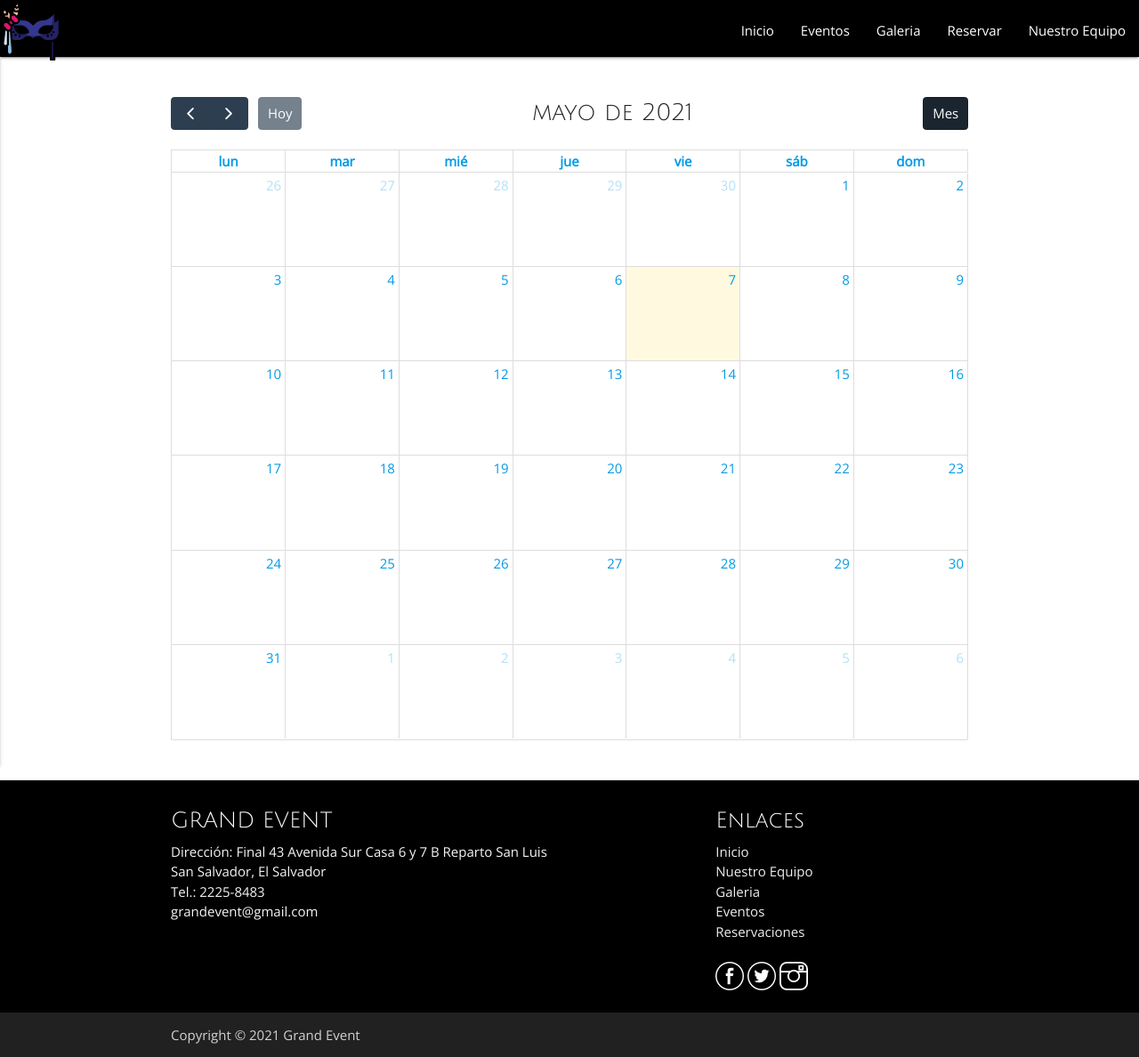
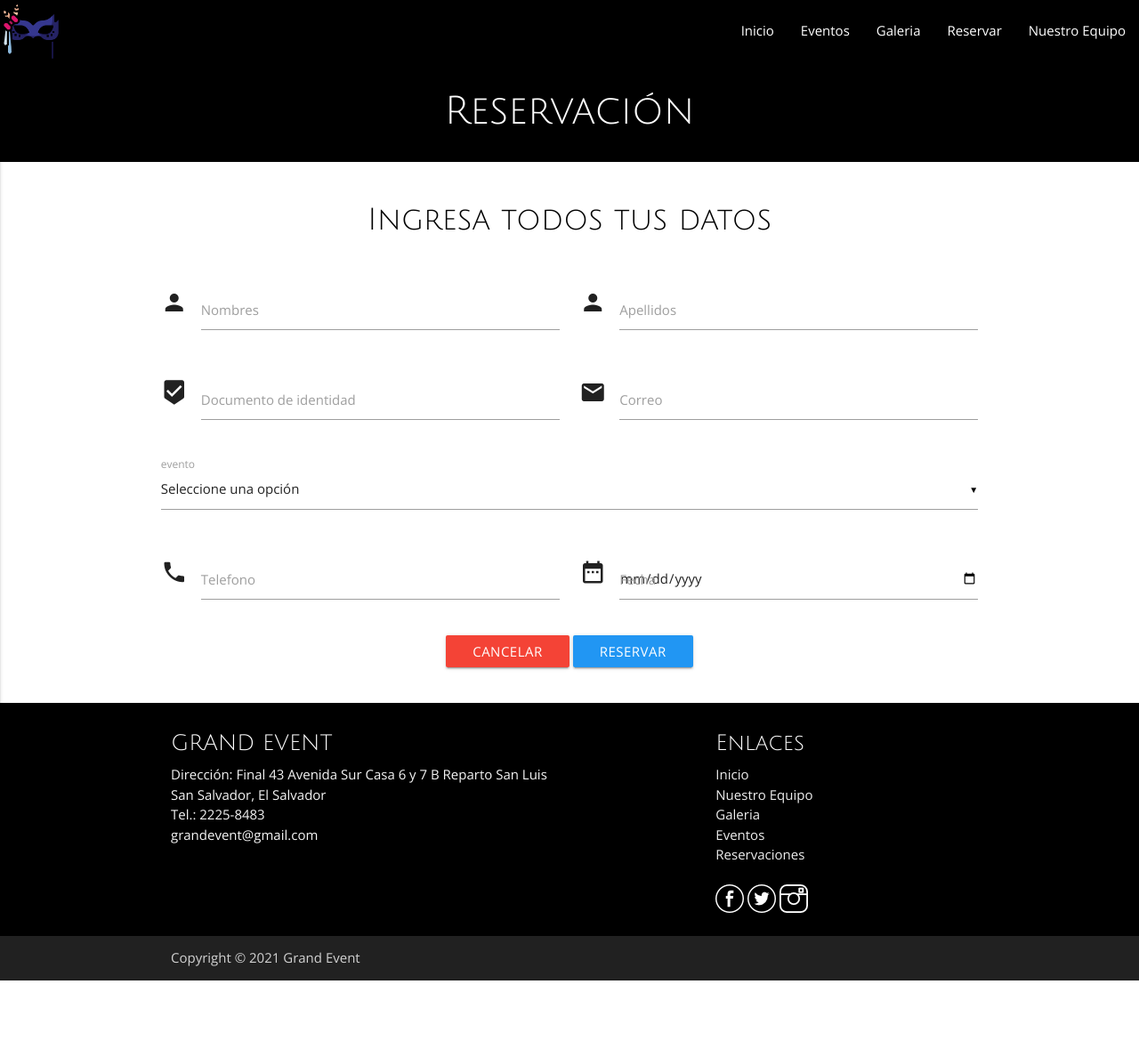
Before and after one commit to fer234/LIS-Sistema-Eventos, a PHP site: page /public/reserva.php in a window 1280 px wide. Shown: the whole page at 89% size. After the commit the page ends 1102 px from the top, so only its background shows below. Run offline with PHP 8.4, Linux system fonts and the light colour scheme; tables that the repository leaves empty or names only in its code hold one stand-in row (values such as "Sample post"); lists and menus that the app fills with data are empty; some libraries are stand-ins or nearby versions.

Commit message:
Ya se pueden hacer reservas desde el sitio publico

```diff
--- /dev/null
+++ b/public/lib/page.php
@@ -0,0 +1,92 @@
+<?php
+class Page
+{
+    // Con esta funcion, podemos cargar los comboBox con informacion de la base de datos
+	public static function setCombo($label, $name, $value, $query)
+	{
+		// $data tendra la infromacion de la base de datos, por eso llamamos a la clase Database
+		// y obtenemos sus registros
+		$data = Database::getRows($query, null);
+		// definimos la estructura de los combobox, ya que aqui en HTML se llaman select
+		// el nombre se recibe como paramtro al igual que el valor, todo de la base de datos
+		print("<select name='$name' required>");
+		// verificamos que la info que solicitamos exista
+		if($data != null)
+		{
+			// el valor del combo no tendra ningun valor seleccionado
+			if($value == null)
+			{
+				// por lo tanto le ponemos este mensaje para que se vea bien
+				print("<option value='' disabled selected>Seleccione una opción</option>");
+			}
+			// recorremos nuestros datos uno por uno
+			foreach($data as $row)
+			{
+				// aqui configuramos el combo para que el usuario pueda elegir que quiera
+				if(isset($_POST[$name]) == $row[0] || $value == $row[0])
+				{
+					print("<option value='$row[0]' selected>$row[1]</option>");
+				}
+				else
+				{
+					print("<option value='$row[0]'>$row[1]</option>");
+				}
+			}
+		}
+		else
+		{
+			// si la tabla esta vacia nos aparecera este mensaje
+			print("<option value='' disabled selected>No hay registros</option>");
+		}
+		// colocamos el funal del combo y un label para indicar que se va a seleccionar
+		print("
+			</select>
+			<label>$label</label>
+		");
+	}
+
+	// Con esta funcion hacemos nuestros mensajes personalizados gracias a sweetalert
+	// recibimos el tipo de error, un mensaje predeterminado y el lugar donde estamos (url)
+	public static function showMessage($type, $message, $url)
+	{
+		// los errores en php tienden a tener muchos caracteres especiales
+		// addslashes los quita y coloca nuestro texto entre /
+		$text = addslashes($message);
+		// tendremos varios tipos de alertas, de advertencia, de confirmacion, error, etc
+		switch($type)
+		{
+			// usamos un case porque era la opcion mas ordenada y segura
+			// le colocamos un titulo y un icono a la alerta
+			case 1:
+				$title = "Éxito";
+				$icon = "success";
+				break;
+			case 2:
+				$title = "Error";
+				$icon = "error";
+				break;
+			case 3:
+				$title = "Advertencia";
+				$icon = "warning";
+				break;
+			case 4:
+				$title = "Aviso";
+				$icon = "info";
+		}
+		// si pasamos este if, es porque nos logueamos
+		if($url != null)
+		{
+			// usamos javascript para armar nustra alerta, le colocamos el mensaje de que nos dio, el icono, un boton para cerrar la alerta
+			// la alerta solo se quitara al dar clic en el boton aceptar
+			print("<script>swal({title: '$title', text: '$text', type: '$icon', confirmButtonText: 'Aceptar', allowOutsideClick: false, allowEscapeKey: false}).then(function(){location.href = '$url'})</script>");
+		}
+		// si no pasamos el if es porque estamos en el login
+		else
+		{
+			// usamos javascript para armar nustra alerta, le colocamos el mensaje de que nos dio, el icono, un boton para cerrar la alerta
+			// la alerta solo se quitara al dar clic en el boton aceptar
+			print("<script>swal({title: '$title', text: '$text', type: '$icon', confirmButtonText: 'Aceptar', allowOutsideClick: false, allowEscapeKey: false})</script>");
+		}
+	}
+}
+?>
--- a/public/reserva.php
+++ b/public/reserva.php
@@ -5,102 +5,200 @@ include("../master/navbar.php");
 <html>
 <head>
 <meta charset="utf-8"/><!-- tipo de escritura para que acepte caracteres especiales -->
-<!-- Full calendar -->
-<link rel="stylesheet" href="https://cdn.jsdelivr.net/npm/fullcalendar@5.6.0/main.css">
-<script src="https://cdn.jsdelivr.net/npm/fullcalendar@5.6.0/main.min.js"></script>
-<script src="https://cdn.jsdelivr.net/npm/fullcalendar@5.6.0/locales-all.js"></script>
 <title> Reservas | 2021 </title>
-<script>
-/*Aqui le damos forma al calendario*/
-document.addEventListener('DOMContentLoaded', function() {
-let formulario = document.querySelector("form");
-/*AQUI AGREGAMOS EL CALENDARIO PARA QUE APAREZCA*/
-var calendarEl = document.getElementById('agenda');
-var calendar = new FullCalendar.Calendar(calendarEl, {
-initialView: 'dayGridMonth',
-locale:"es",
-displayEventTime:false,
-headerToolbar:{
-left:'prev,next today',
-center:'title',
-right:'dayGridMonth'
-},
-/*Con esto al darle clic a un dia en especifico, la fecha de ese dia se llenara en el campo de fecha*/
-/*Para que el usuario no la tenga que escribir*/
-events:"http://localhost/agenda/public/evento/mostrar",
-dateClick:function(info){
-formulario.reset();
-formulario.start.value=info.dateStr;
-formulario.end.value=info.dateStr;
-$("#evento").modal("show");
-},
-/*Aqui decimos que la informacion da la base se cargara en el modal si hay algun registro*/
-/*Eso sucedera al dar clic a un dia en especifico*/
-eventClick:function(info){
-var evento=info.event;
-console.log(evento);
-axios.post("http://localhost/agenda/public/evento/editar/"+info.event.id).
-then(
-(respuesta)=>{
-formulario.id.value=respuesta.data.id;
-formulario.title.value=respuesta.data.title;
-formulario.descripcion.value=respuesta.data.descripcion;
-formulario.start.value=respuesta.data.start;
-formulario.end.value=respuesta.data.end;
-$("#evento").modal("show");
+</head>
+<body>
+<!-- Contenido de la pagina -->
+<!-- Contenido de la pagina -->
+<div class="black white-text center">
+<div class="Container">
+<div class="section">
+<h3>Reservación</h3>
+</div>
+</div>
+</div>
+<div class="black-text textosindex center-align">
+<h4>Ingresa todos tus datos</h4>
+</div>
+<?php
+require("../lib/database.php");
+require("../lib/validator.php");
+require("lib/page.php");
+// obtenemos el valor de la id del usuario
+if(empty($_GET['id']))
+{
+$id = null;
+$nombre = null;
+$apellido = null;
+$dui = null;
+$correo = null;
+$evento = null;
+$telefono = null;
+$fecha = null;
+
 }
-).catch(
-error=>{
-if(error.response){
-console.log(error.response.data);
+else
+{
+$id = $_GET['id'];
+// con esto obtenemos los datos
+$sql = "SELECT * FROM reserva WHERE id_reserva = ?";
+$params = array($id);
+// obtenemos los registros
+$data = Database::getRow($sql, $params);
+// les asignamos variables
+$nombre = $data['nombre'];
+$apellido = $data['apellido'];
+$dui = $data['dui'];
+$correo = $data['correo'];
+$evento = $data['evento'];
+$telefono = $data['telefono'];
+$fecha = $data['fecha'];
+}
+
+// AHORA VAMOS A LA PARTE DE INGRESO DE DATOS
+if(!empty($_POST))
+{
+// si no hay campos vacion provenientes del metodo POST entonces intentaremos ejecutar la operacon
+$_POST = Validator::validateForm($_POST);
+$nombre = $_POST['nombre'];
+$apellido = $_POST['apellido'];
+$dui = $_POST['dui'];
+$correo = $_POST['correo'];
+$evento = $_POST['evento'];
+$telefono = $_POST['telefono'];
+$fecha = $_POST['fecha'];
+// manejamos los errores con try catch
+try
+{
+if($nombre != "" && $apellido != "") // nombres y apellidos no deben ir vacios
+{
+if($correo != "") // el correo no debe ir vacio
+{
+if($id == null) // SI EL ID ES IGUAL A NULL significa que es un nuevo registro
+{
+if($dui != "") // el alias no debe ir vacio
+{
+if($fecha !="")
+{
+if($telefono !="")
+{
+if($evento !="")
+{
+// ejecutamos la consulta
+$sql = "INSERT INTO reserva(nombre, apellido, dui, correo, evento, telefono, fecha) VALUES(?, ?, ?, ?, ?, ?, ?)";
+$params = array($nombre, $apellido, $dui, $correo, $evento, $telefono, $fecha);
+Page::showMessage(1, "Operación satisfactoria", "index.php");
+}
+else
+{
+// mensaje de error
+throw new Exception("Debe ingresar un evneto a reservar");
 }
 }
-)
-}
-});
-/*Funcion para ingresar un registro*/
-calendar.render();
-document.getElementById("btnGuardar").addEventListener("click", function(){
-enviardatos("http://localhost/agenda/public/evento/agregar");
-});
-/*Funcion para borrar un registro*/
-document.getElementById("btnEliminar").addEventListener("click", function(){
-enviardatos("http://localhost/agenda/public/evento/borrar/"+formulario.id.value);
-});
-/*Funcion para modificar un registro*/
-document.getElementById("btnModificar").addEventListener("click", function(){
-enviardatos("http://localhost/agenda/public/evento/actualizar/"+formulario.id.value);
-});
-/*Funcion que recibe una url y dependiendo de ella hara peticiones al servidor con ayuda de la API*/
-function enviardatos(url){
-const datos = new FormData(formulario);
-console.log(datos);
-console.log(formulario.title.value);
-axios.post(url, datos).
-then(
-(respuesta)=>{
-calendar.refetchEvents();
-$("#evento").modal("hide");
-}
-).catch(
-error=>{
-if(error.response){
-console.log(error.response.data);
+else
+{
+// mensaje de error
+throw new Exception("Debe ingresar una fecha");
 }
 }
-)
+else
+{
+// mensaje de error
+throw new Exception("Debe ingresar un telefono");
 }
-});
-
-</script>
-</head>
-<body>
-<br><br>
-<!-- Contenido de la pagina -->
+}
+else
+{
+// mensaje de error
+throw new Exception("Debe ingresar un alias");
+}
+}
+else
+{
+// si el id ya existe, entonces sera un update
+$sql = "UPDATE reserva SET nombre = ?, apellido = ?, dui = ?, correo = ?, evento = ?, telefono = ?, fecha = ? WHERE id_reserva = ?";
+$params = array($nombre, $apellido, $dui, $correo, $evento, $telefono, $fecha, $id);
+}
+//ejecutamos la consulta aql
+Database::executeRow($sql, $params);
+// mandamos al usuario donde estan todos los registros
+Page::showMessage(1, "Operación satisfactoria", "index.php");
+}
+else
+{
+// mensaje de error
+throw new Exception("Debe ingresar un correo electrónico");
+}
+}
+else
+{
+// mensaje de error
+throw new Exception("Debe ingresar el nombre completo");
+}
+}
+catch (Exception $error)
+{
+// mensaje de error, pero seran personalisados aunque sean mas complejos
+Page::showMessage(2, $error->getMessage(), null);
+}
+}
+?>
+<!-- Este el formulario donde se ingresan los datos -->
+<!-- Si ya hay registros entonces los imprimimos en el campo que corresponde -->
 <div class="container">
-<div id="agenda"></div>
+<div class="row">
+<form method='post'>
+<div class='row'>
+<div class='input-field col s12 m6'>
+<i class='material-icons prefix'>person</i>
+<input id='nombres' type='text' name='nombre' class='validate' value='<?php print($nombre); ?>' required/>
+<label for='nombres'>Nombres</label>
 </div>
-<br><br>
+<div class='input-field col s12 m6'>
+<i class='material-icons prefix'>person</i>
+<input id='apellidos' type='text' name='apellido' class='validate' value='<?php print($apellido); ?>' required/>
+<label for='apellidos'>Apellidos</label>
+</div>
+</div>
+<div class='row'>
+<div class='input-field col s12 m6'>
+<i class='material-icons prefix'>beenhere</i>
+<input id='dui' type='text' name='dui' class='validate' value='<?php print($dui); ?>' required/>
+<label for='dui'>Documento de identidad</label>
+</div>
+<div class='input-field col s12 m6'>
+<i class='material-icons prefix'>email</i>
+<input id='correo' type='email' name='correo' class='validate' value='<?php print($correo); ?>' required/>
+<label for='correo'>Correo</label>
+</div>
+</div>
+<div class='row'>
+<div class='input-field col s12 m13'>
+<?php
+$sql = "SELECT id_evento, nombre_evento FROM evento";
+Page::setCombo("evento", "evento", $evento, $sql);
+?>
+</div>
+</div>
+<div class='row'>
+<div class='input-field col s12 m6'>
+<i class='material-icons prefix'>call</i>
+<input id='telefono' type='number' name='telefono' class='validate' value='<?php print($telefono); ?>' required/>
+<label for='telefono'>Telefono</label>
+</div>
+<div class='input-field col s12 m6'>
+<i class='material-icons prefix'>date_range</i>
+<input id='fecha' type='date' name='fecha' class='validate' value='<?php print($fecha); ?>' required/>
+<label for='fecha'>Fecha</label>
+</div>
+</div>
+<div class='row center-align'>
+<a href='index.php' class='btn waves-effect red'>Cancelar</a>
+<button type='submit' class='btn waves-effect blue'>Reservar</button>
+</div>
+</form>
+</div>
+</div>
 <!-- Fin del contenido de la pagina -->
 <?php
 include("../master/footer.php");
```
